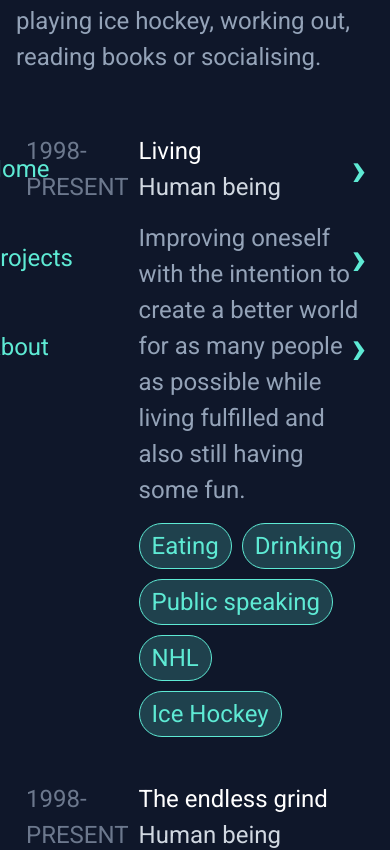
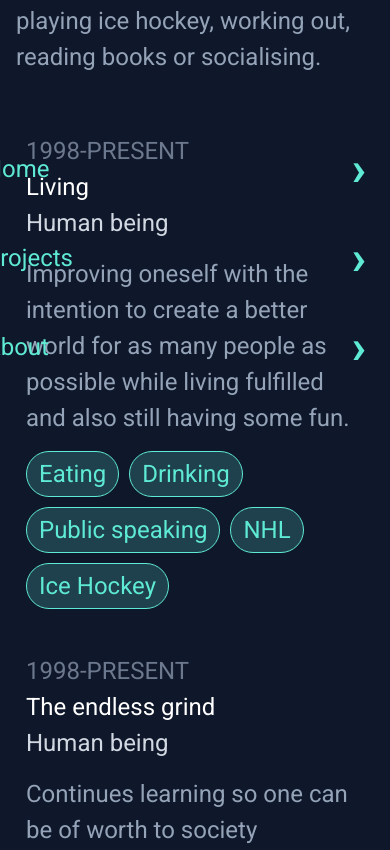
Before and after one commit to Schubi222/Porfolio, a Vue app in the folder Porfolio/: page /about in a window 390 px wide. Shown: the part 820-1670 px from the top of the page. Built offline with nearby package versions, Linux system fonts and the light colour scheme.

Commit message:
AboutView Responsive | small fix in footer responsiveness

```diff
--- a/Porfolio/src/assets/ExperienceEntry.css
+++ b/Porfolio/src/assets/ExperienceEntry.css
@@ -43,4 +43,14 @@ $text-color:#E6EFFF;
   border: 1px solid rgb(94, 234, 212) !important;
 }
 
+@media (width < 768px) {
+  .Experience-Entry-Wrapper {
+    display: flex;
+    flex-direction: column;
+  }
+  .Experience-Entry-Wrapper__body {
+    margin-left: 0;
+  }
+}
+
 /*# sourceMappingURL=ExperienceEntry.css.map */
--- a/Porfolio/src/assets/FooterBar.css
+++ b/Porfolio/src/assets/FooterBar.css
@@ -53,7 +53,7 @@ $text-color:#E6EFFF;
 }
 @media (max-width: 500px) {
   .Footer-Bar-Wrapper__Copyright {
-    padding-right: 15px;
+    padding-right: 20px;
   }
 }
 
--- a/Porfolio/src/assets/FooterBar.scss
+++ b/Porfolio/src/assets/FooterBar.scss
@@ -52,6 +52,6 @@
 }
 @media (max-width: 500px) {
   .Footer-Bar-Wrapper__Copyright{
-    padding-right: 15px;
+    padding-right: 20px;
   }
 }
```
Also changed, not shown: Porfolio/src/assets/ExperienceEntry.scss (+10 -0 lines), 1 other file (tests, documents, lock files or other folders).
